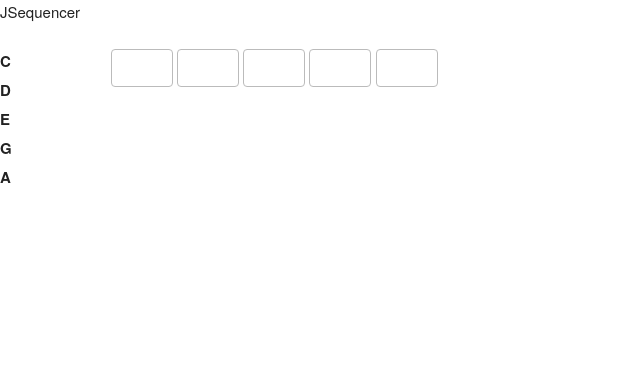
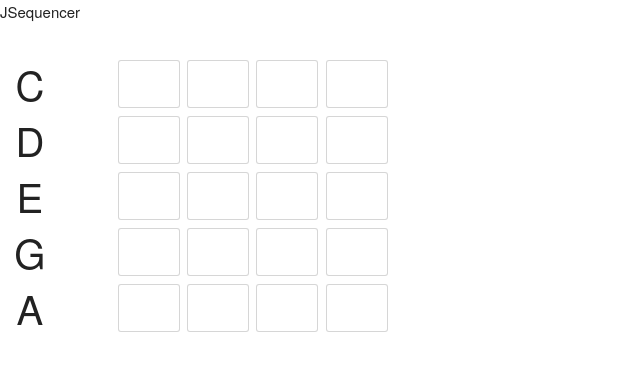
Before and after one commit to Salihler/JSequencer, a plain HTML site: page index.html in a window 1280 px wide. Shown: the whole page, without its empty margins (0-640 px from the left). Drawn offline with Linux system fonts and the light colour scheme.

Commit message:
some style changes

```diff
--- a/css/style.css
+++ b/css/style.css
@@ -1,4 +1,26 @@
 .wrapper_labels {
     display: flex;
     flex-direction: column;
+    margin: 5pt;
 }
+.wrapper_labels label {
+    font-size: 40px;
+    font-weight: 300;
+    line-height: 48px;
+    margin: 4px 0;
+}
+
+.wrapper_sounds {
+    display: flex;
+    flex-direction: column;
+    margin: 5pt;
+    width: 56px;
+}
+.button_note {
+    background: white;
+    border: 1px solid rgba(94,94,94,.25) !important;
+    border-radius: 3px;
+    height: 48px;
+    margin: 4px 0;
+    width: auto;
+}
--- a/index.html
+++ b/index.html
@@ -14,19 +14,44 @@
 <body>
     <p class="text-primary">JSequencer</p>
     <div class="row" id="Sequencer">
-        <div class="wrapper_labels one columns">
-            <label>C</label>
-            <label>D</label>
-            <label>E</label>
-            <label>G</label>
-            <label>A</label>
+        <div class="one columns">
+            <div class="wrapper_labels" style="text-align: center;">
+                <label>C</label>
+                <label>D</label>
+                <label>E</label>
+                <label>G</label>
+                <label>A</label>
+            </div>
         </div>
-        <div class="wrapper_sounds eleven columns">
-            <button></button>
-            <button></button>
-            <button></button>
-            <button></button>
-            <button></button>
+        <div class="eleven columns" style="display : flex;">
+            <div class="wrapper_sounds">
+                <button class="button_note"></button>
+                <button class="button_note"></button>
+                <button class="button_note"></button>
+                <button class="button_note"></button>
+                <button class="button_note"></button>
+            </div>
+            <div class="wrapper_sounds">
+                <button class="button_note"></button>
+                <button class="button_note"></button>
+                <button class="button_note"></button>
+                <button class="button_note"></button>
+                <button class="button_note"></button>
+            </div>
+            <div class="wrapper_sounds">
+                <button class="button_note"></button>
+                <button class="button_note"></button>
+                <button class="button_note"></button>
+                <button class="button_note"></button>
+                <button class="button_note"></button>
+            </div>
+            <div class="wrapper_sounds">
+                <button class="button_note"></button>
+                <button class="button_note"></button>
+                <button class="button_note"></button>
+                <button class="button_note"></button>
+                <button class="button_note"></button>
+            </div>
         </div>
     </div>
 </body>
```
